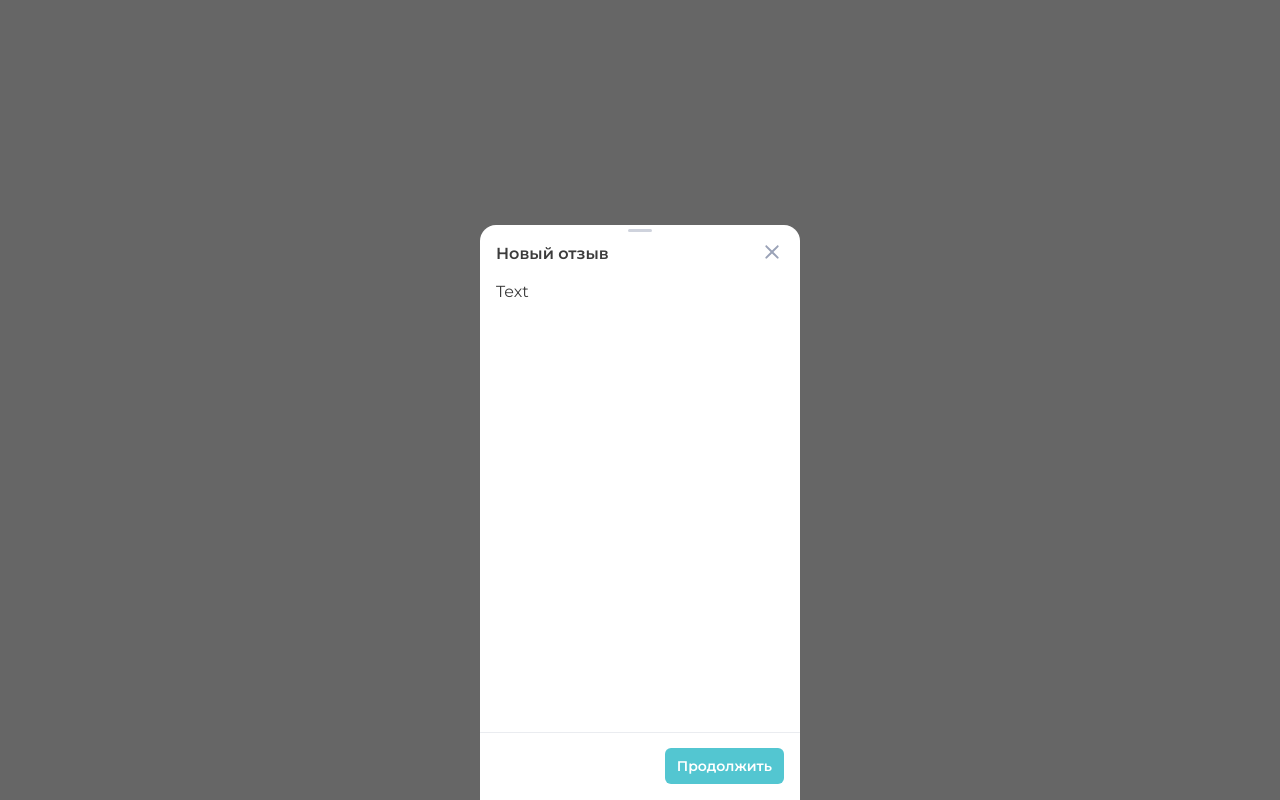
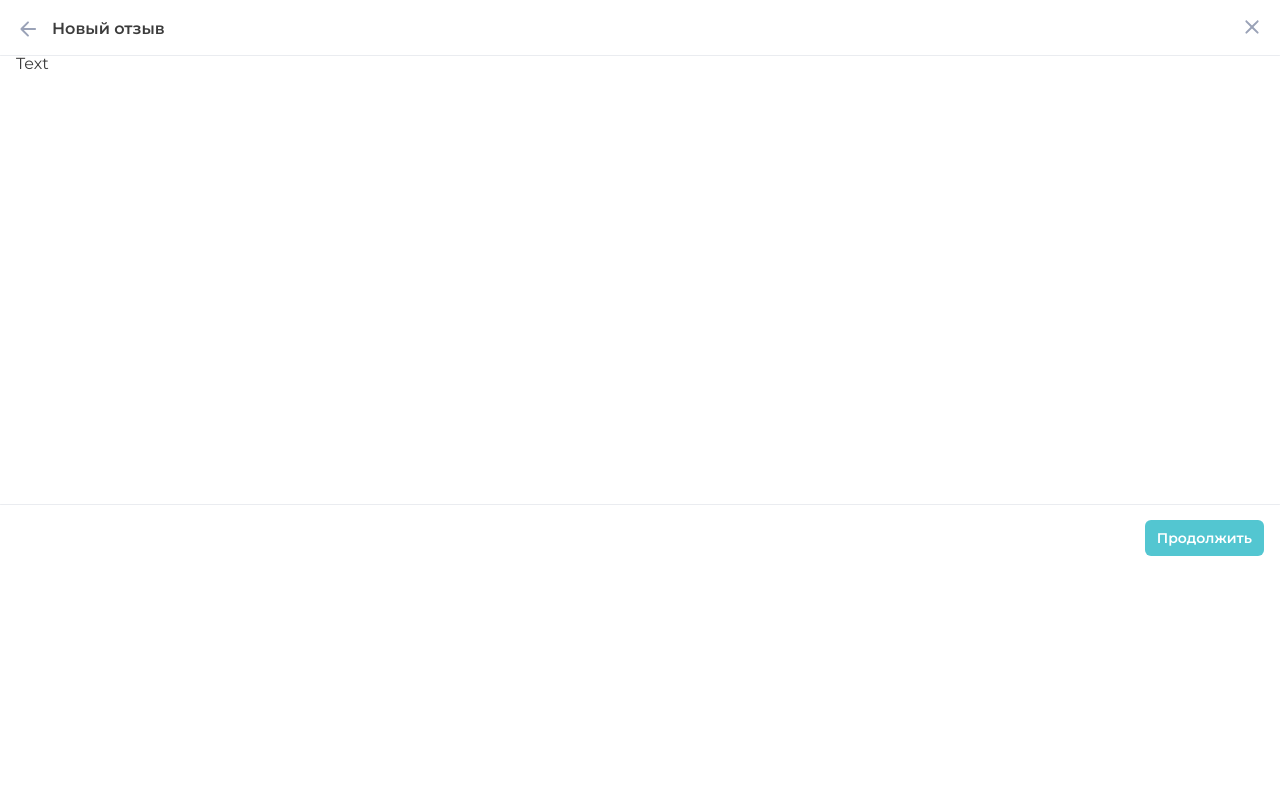
Before and after one commit to updev8/modals-app, a Vue app: page / in a window 1280 px wide. Built offline with nearby package versions, Linux system fonts and the light colour scheme.

Commit message:
add page variant of the modal

```diff
--- a/src/components/Modal.vue
+++ b/src/components/Modal.vue
@@ -1,5 +1,9 @@
 <template>
-  <div v-if="show" class="modal">
+  <div
+    v-if="isVisible"
+    class="modal"
+    :class="{ 'modal--type-page': isPageType }"
+  >
     <div class="modal__window">
       <div class="modal__header">
         <button class="modal__back">
@@ -31,7 +35,8 @@ export default defineComponent({
   name: 'Modal',
   components: { IconClose, IconBack },
   props: {
-    show: Boolean,
+    isVisible: Boolean,
+    isPageType: Boolean,
     title: String,
     buttonText: String
   }
@@ -52,6 +57,10 @@ export default defineComponent({
   justify-content: center;
 
   padding-top: 8.9vh;
+
+  &--type-page {
+    padding: 0;
+  }
 }
 
 .modal__window {
@@ -63,7 +72,6 @@ export default defineComponent({
   border-radius: 16px 16px 0px 0px;
   padding: var(--modal-window-padding);
   min-width: 320px;
-  max-width: 650px;
   position: relative;
 
   &::before {
@@ -81,19 +89,32 @@ export default defineComponent({
   }
 }
 
+.modal--type-page .modal__window {
+  border-radius: unset;
+  width: 100%;
+  height: 100%;
+
+  &::before {
+    display: none;
+  }
+}
+
 .modal__header {
-  padding-bottom: var(--modal-window-padding);
+  padding-bottom: 13px;
   display: flex;
   align-items: center;
 }
 
 .modal__back {
   display: none;
+}
+
+.modal--type-page .modal__back {
+  display: inline-block;
   @include reset-button;
-
-  &--visible {
-    display: inline-block;
-  }
+  padding-top: 4px;
+  padding-right: 16px;
+  padding-left: 4px;
 }
 
 .modal__title {
@@ -110,17 +131,8 @@ export default defineComponent({
   cursor: pointer;
 }
 
-.modal__content {
-  min-height: 449px;
-}
-
-.modal__footer {
-  position: relative;
-  padding-top: var(--modal-window-padding);
-  display: flex;
-  justify-content: flex-end;
-
-  &:before {
+%modal-line {
+  &::before {
     content: '';
     position: absolute;
     top: 0;
@@ -131,4 +143,21 @@ export default defineComponent({
     border-radius: 1px;
   }
 }
+
+.modal__content {
+  min-height: 449px;
+}
+
+.modal--type-page .modal__content {
+  position: relative;
+  @extend %modal-line;
+}
+
+.modal__footer {
+  position: relative;
+  padding-top: var(--modal-window-padding);
+  display: flex;
+  justify-content: flex-end;
+  @extend %modal-line;
+}
 </style>
--- a/src/views/Home.vue
+++ b/src/views/Home.vue
@@ -1,6 +1,9 @@
 <template>
   <div class="home">
-    <button class="home__button button" @click="showModal = !showModal">
+    <button
+      class="home__button button"
+      @click="isModalVisible = !isModalVisible"
+    >
       Новый озыв
     </button>
 
@@ -8,8 +11,9 @@
       <Modal
         title="Новый отзыв"
         buttonText="Продолжить"
-        :show="showModal"
-        @close="showModal = false"
+        :isVisible="isModalVisible"
+        :isPageType="true"
+        @close="isModalVisible = false"
       >
         Text
       </Modal>
@@ -25,7 +29,7 @@ export default defineComponent({
   name: 'Home',
   components: { Modal },
   data: () => ({
-    showModal: true
+    isModalVisible: true
   })
 });
 </script>
```
